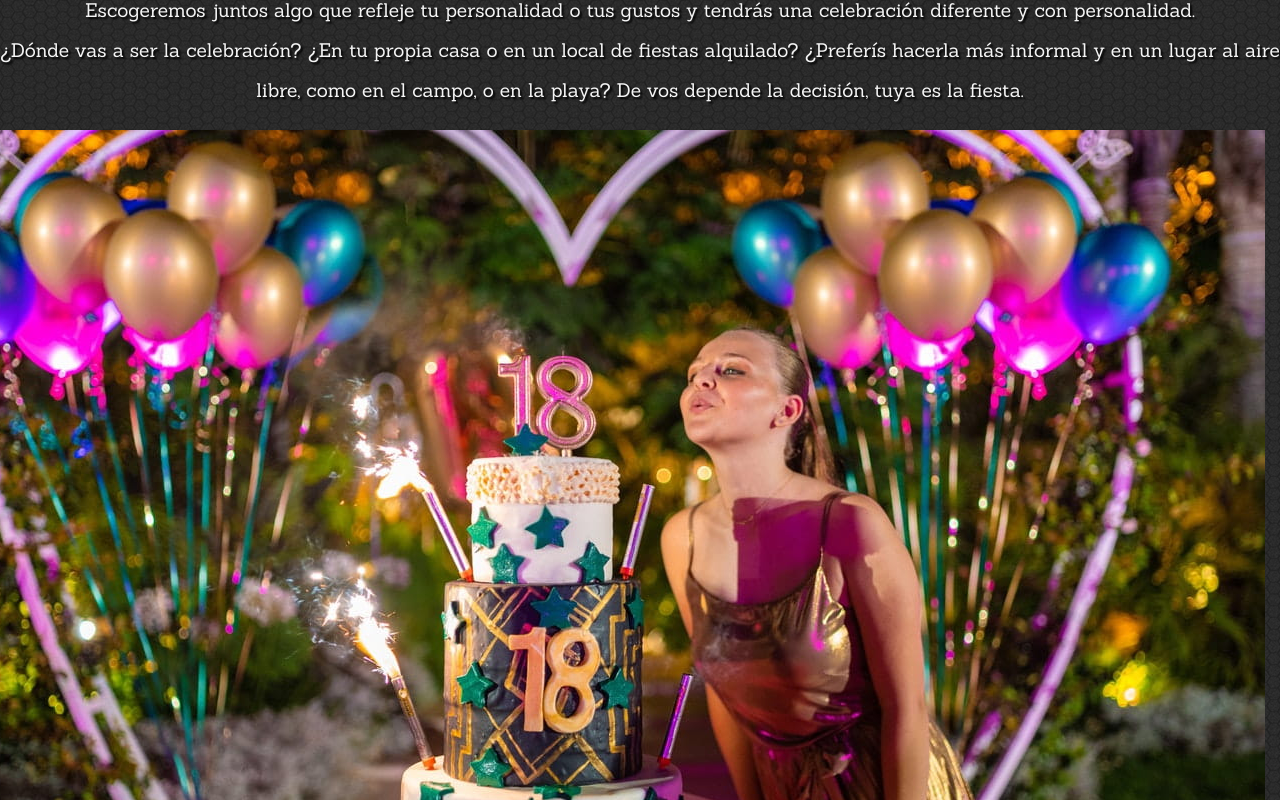
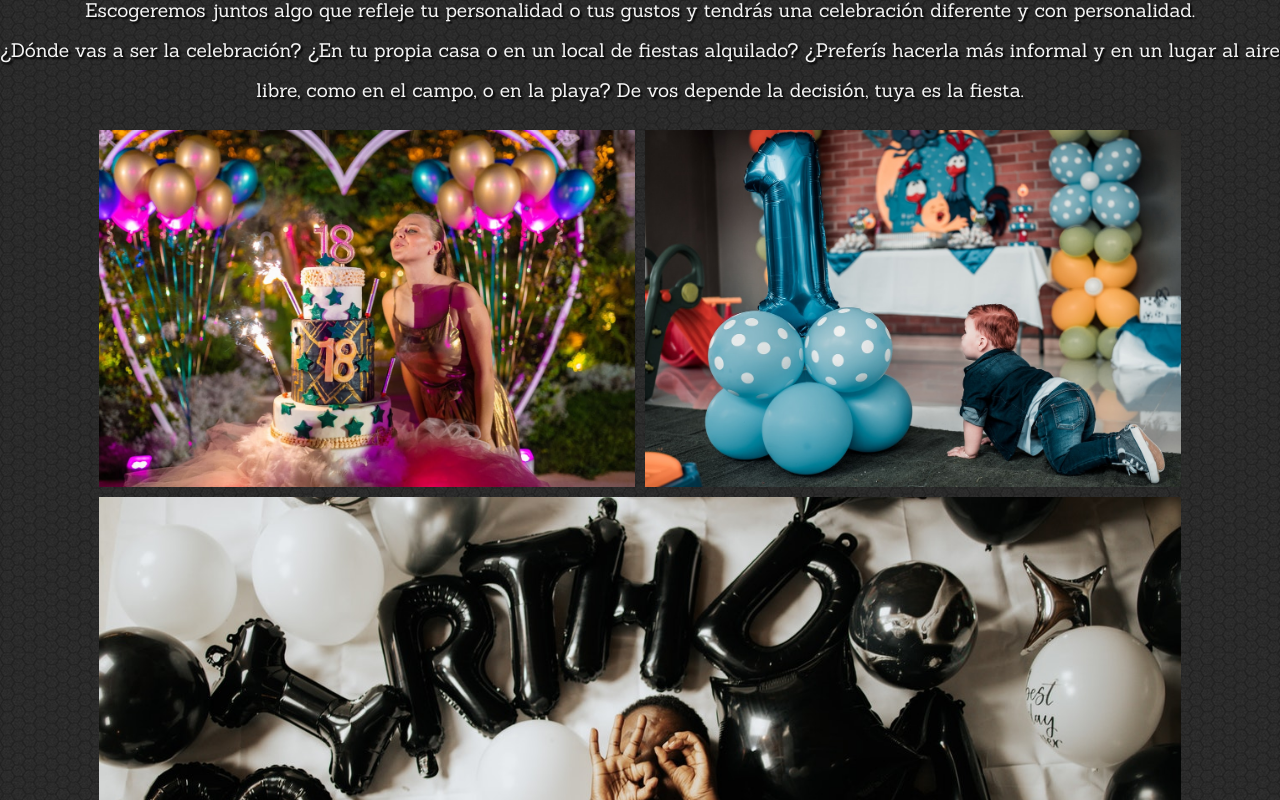
Before and after one commit to DCastroAndrich/Proyecto_Final, a plain HTML site: page boda-cump.html in a window 1280 px wide. Shown: the part 1040-1840 px from the top of the page. Drawn offline with Linux system fonts and the light colour scheme.

Commit message:
Cambio foto cumpleaños

```diff
--- a/SASS/_bodCump.scss
+++ b/SASS/_bodCump.scss
@@ -66,7 +66,7 @@
 }
 
 
-.main__cumple__imagen {
+.main__cumple__imagen1 {
     grid-area: imagen1;
     width: 100%;
     height: auto;
```
Also changed, not shown: css/styles.css, 1 other file.
